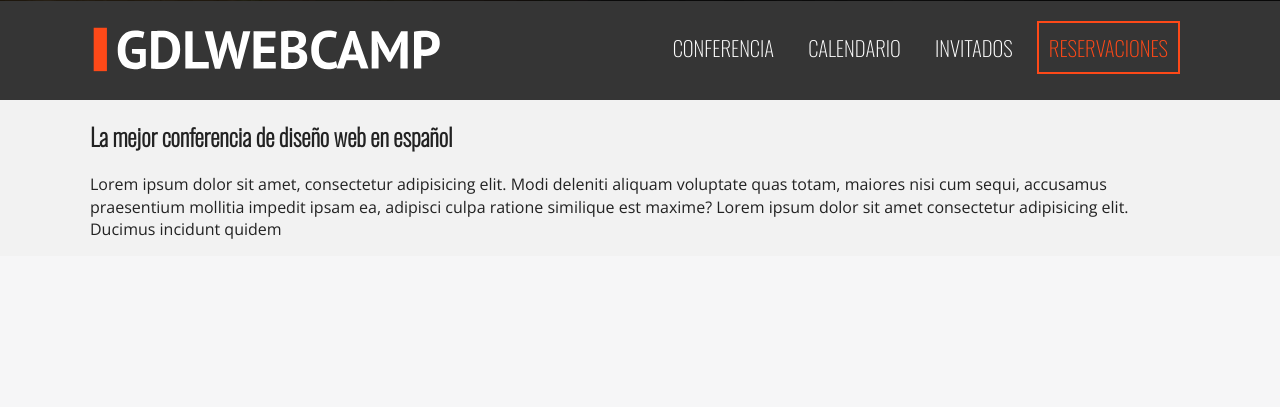
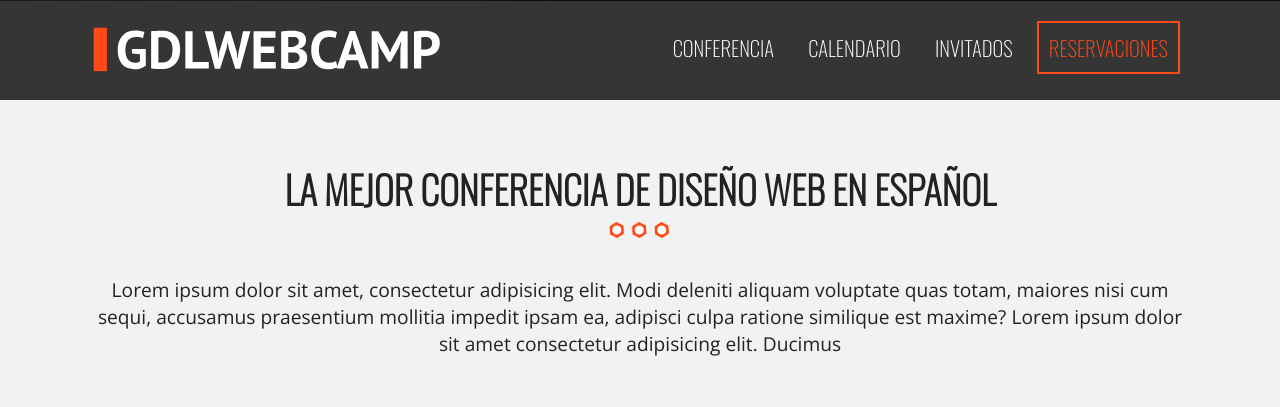
Before and after one commit to calapsu/proyecto_final, a PHP site: page / in a window 1280 px wide. Shown: the part 799-1206 px from the top of the page. Before the commit the page ends 1038 px from the top, so only its background shows below. Run offline with PHP 8.4, Linux system fonts and the light colour scheme.

Commit message:
Estilos para la description del evento

```diff
--- a/css/main.css
+++ b/css/main.css
@@ -133,9 +133,30 @@ body {
     max-width: 1100px;
   }
 }
+.section {
+  padding: 30px 0;
+}
+
+.section p {
+  font-size: 1.2em;
+  text-align: center;
+}
 
 h2 {
   font-family: "Oswald", sans-serif;
+  font-size: 2.4em;
+  text-transform: uppercase;
+  text-align: center;
+  font-weight: bold;
+}
+
+h2::after {
+  content: "";
+  margin: 0 auto;
+  background-image: url(../img/separador.png);
+  height: 30px;
+  width: 100px;
+  display: block;
 }
 
 /* header */
@@ -285,6 +306,8 @@ h1.site-name {
   }
 }
 /* /barra */
+
+/* menu movil */
 .mobile-menu {
   width: 60px;
   display: block;
@@ -308,10 +331,11 @@ h1.site-name {
   background-color: #ffffff;
   display: block;
 }
+/* /menu movil */
 
-/* menu movil */
+/* description del evento */
 
-/* /menu movil */
+/* /description del evento */
 
 /* ==========================================================================
    Helper classes
--- a/index.html
+++ b/index.html
@@ -89,7 +89,7 @@
         aliquam voluptate quas totam, maiores nisi cum sequi, accusamus
         praesentium mollitia impedit ipsam ea, adipisci culpa ratione similique
         est maxime? Lorem ipsum dolor sit amet consectetur adipisicing elit.
-        Ducimus incidunt quidem
+        Ducimus
       </p>
     </section>
 
```
